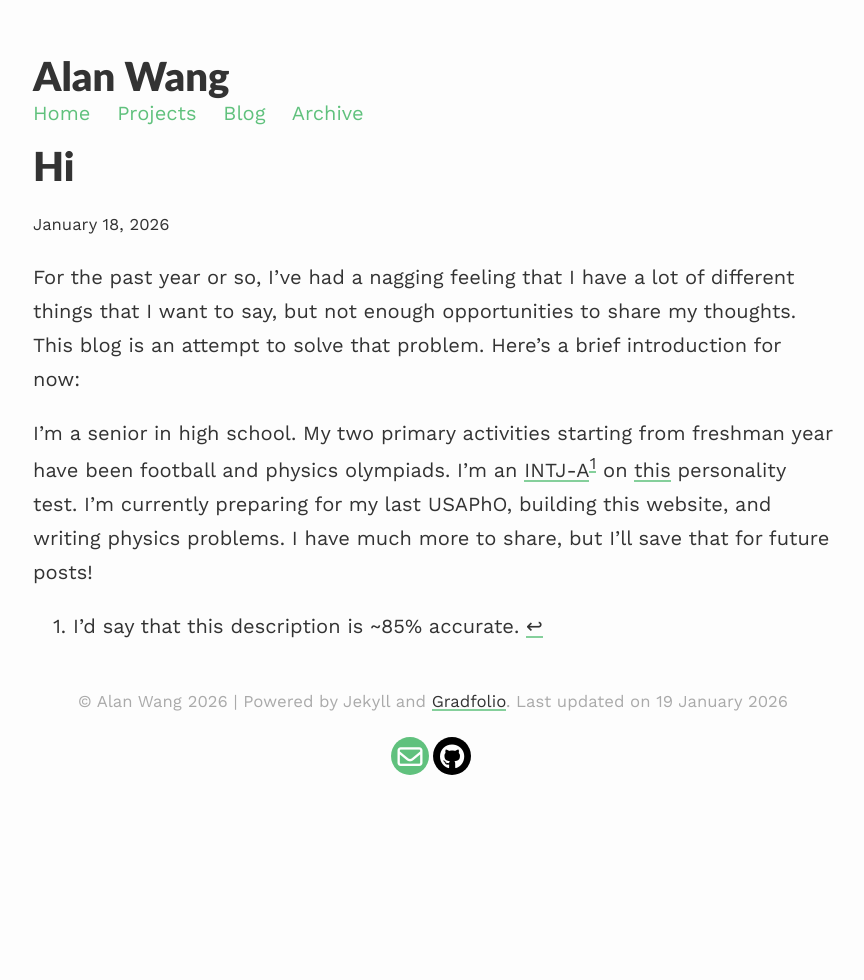
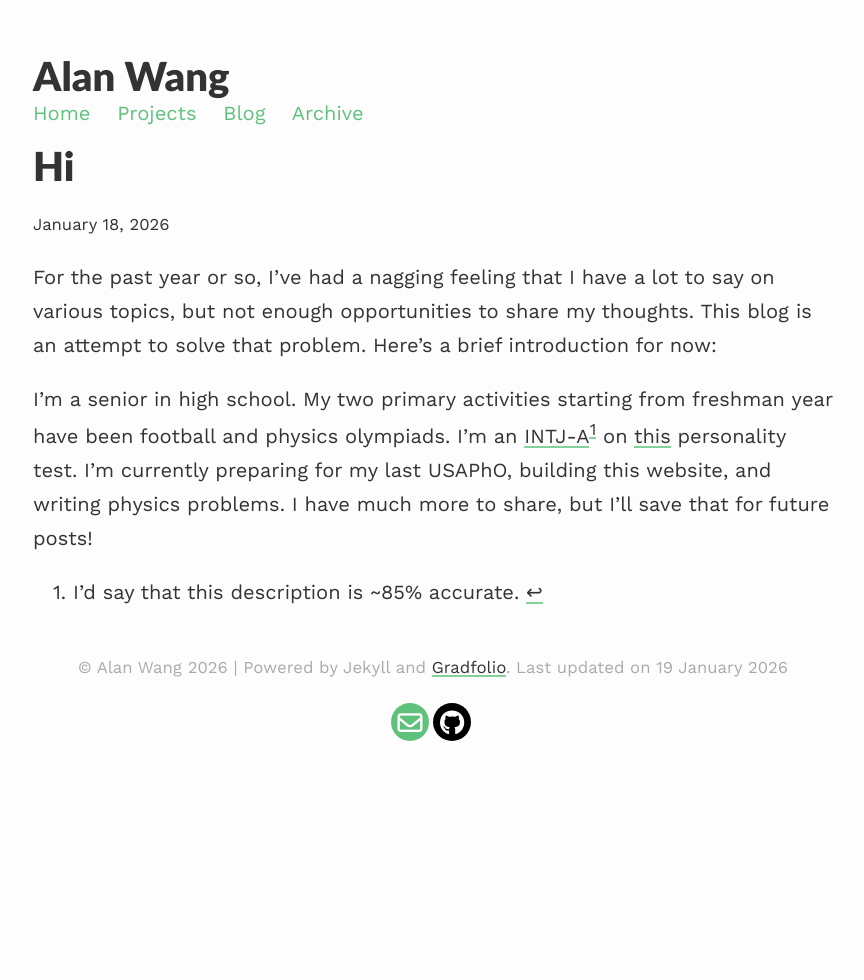
Before and after one commit to awang0826/awang0826.github.io, a Jekyll site: the page built from _posts/2026-01-18-Hi.md, in a window 1280 px wide. Shown: the whole page, without its empty margins (207-1071 px from the left). Built offline with Jekyll 4.4.1, drawn with Linux system fonts in a browser that asks for light colours.

Commit message:
Update 2026-01-18-Hi.md

```diff
--- a/_posts/2026-01-18-Hi.md
+++ b/_posts/2026-01-18-Hi.md
@@ -2,7 +2,7 @@
 layout: post
 title: "Hi"
 ---
-For the past year or so, I’ve had a nagging feeling that I have a lot of different things that I want to say, but not enough opportunities to share my thoughts. This blog is an attempt to solve that problem. Here’s a brief introduction for now:
+For the past year or so, I’ve had a nagging feeling that I have a lot to say on various topics, but not enough opportunities to share my thoughts. This blog is an attempt to solve that problem. Here’s a brief introduction for now:
 
 I’m a senior in high school. My two primary activities starting from freshman year have been football and physics olympiads. I’m an [INTJ-A](https://www.16personalities.com/intj-personality){:target="_blank"}[^1] on [this](https://www.16personalities.com/free-personality-test){:target="_blank"} personality test. I'm currently preparing for my last USAPhO, building this website, and writing physics problems. I have much more to share, but I'll save that for future posts!
 
```
